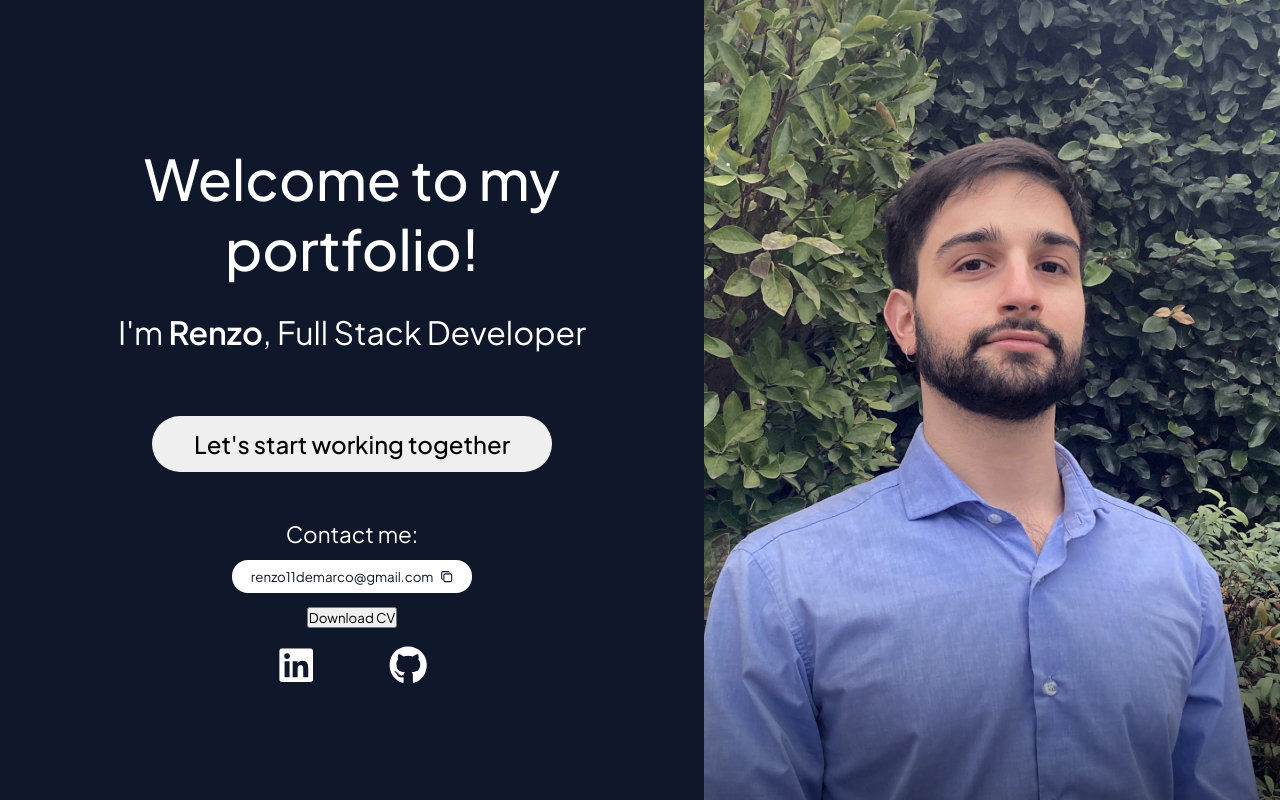
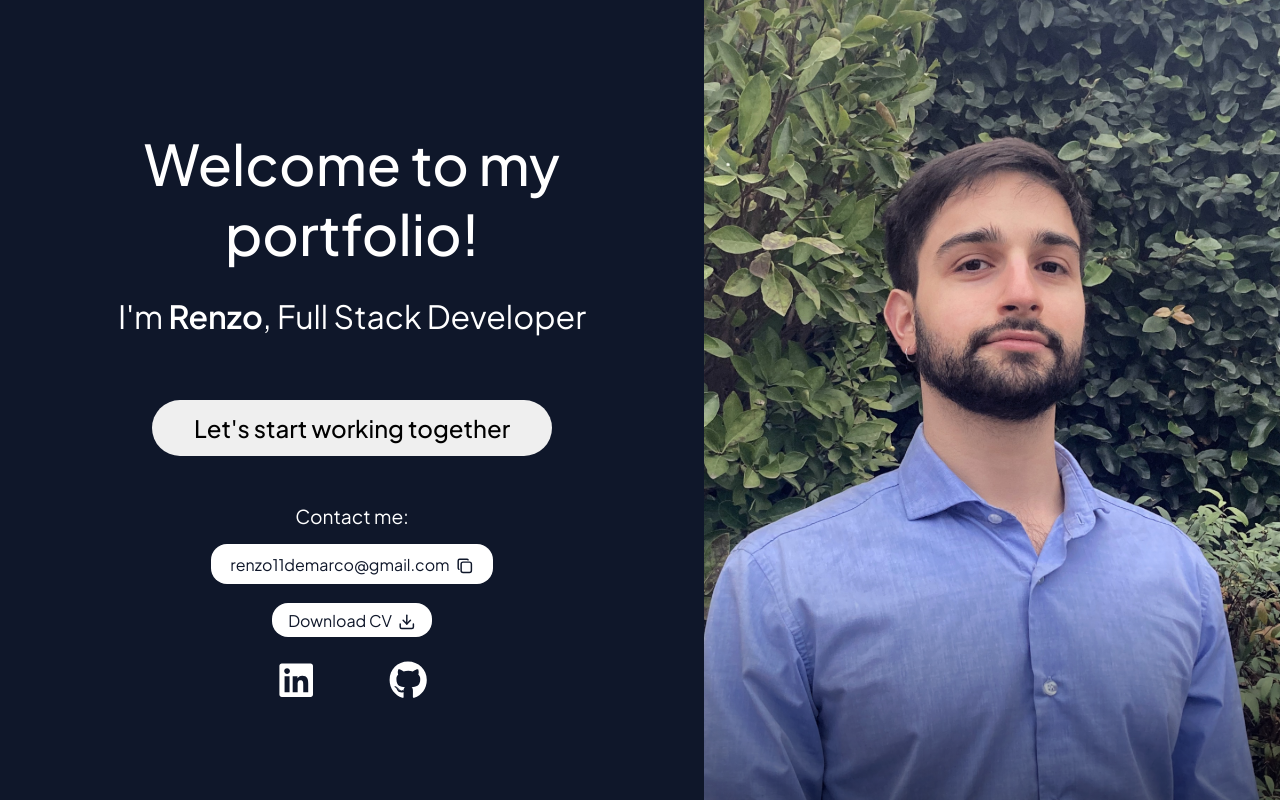
Before and after one commit to renzodemarco/portfolio, a React (Vite) app: page / in a window 1280 px wide. Built offline with nearby package versions, Linux system fonts and the light colour scheme.

Commit message:
edit home buttons

```diff
--- a/src/components/ButtonLink/ButtonLink.css
+++ b/src/components/ButtonLink/ButtonLink.css
@@ -17,3 +17,8 @@
   height: 80%;
   color: #fff
 }
+
+.button-link:hover {
+  transform: scale(1.05);
+  transition: .3s;
+}
--- /dev/null
+++ b/src/components/DownloadCv/DownloadCv.css
@@ -0,0 +1,21 @@
+.cv-button {
+  display: flex;
+  flex-direction: row;
+  align-items: flex-end;
+  gap: 0.4rem;
+  width: 100%;
+  height: 100%;
+  border: none;
+  background-color: transparent;
+}
+
+.cv-button:hover {
+  cursor: pointer;
+  font-weight: 600;
+  transition: .3s;
+}
+
+.cv-icon {
+  color: #0f172a;
+  font-size: 1.1rem;
+}
--- a/src/components/DownloadCvButton/DownloadCvButton.jsx
+++ b/src/components/DownloadCv/DownloadCv.jsx
@@ -1,6 +1,7 @@
-import React from 'react';
+import './DownloadCv.css'
+import { FiDownload } from "react-icons/fi";
 
-const DownloadCvButton = () => {
+const DownloadCv = () => {
 
   const handleDownload = () => {
     const link = document.createElement('a');
@@ -10,10 +11,11 @@ const DownloadCvButton = () => {
   };
 
   return (
-    <button onClick={handleDownload}>
-      Download CV
+    <button onClick={handleDownload} className='cv-button'>
+      <p>Download CV</p>
+      <FiDownload className='cv-icon' />
     </button>
   );
 };
 
-export default DownloadCvButton;
+export default DownloadCv;
--- a/src/components/HomeContact/HomeContact.css
+++ b/src/components/HomeContact/HomeContact.css
@@ -8,65 +8,25 @@
 .home-contact-list {
   display: flex;
   flex-direction: column;
-  gap: 0.8rem;
+  align-items: center;
+  gap: 1.2rem;
 }
 
 .home-contact h3 {
-  font-size: 1.4rem;
-  margin-bottom: 0.8rem;
+  font-size: 1.2rem;
+  margin-bottom: 1rem;
 }
 
-.home-contact-mail {
+.home-contact-button {
   gap: 0.2rem;
-  padding: .3rem 1rem;
+  padding: .4rem 1rem;
   background-color: #fff;
   border-radius: 1rem;
 }
 
-.home-contact-mail p {
+.home-contact-button p {
   color: #0f172a;
-}
-
-.copy-button-container {
-  background-color: transparent;
-  border: none;
-  padding: 0.2rem;
-}
-
-.copy-button-container:hover {
-  cursor: pointer;
-}
-
-.copy-button-container::after {
-  content: 'Click to copy';
-  position: absolute;
-  transform: translate(-50%, 50%);
-  background: rgba(0, 0, 0, 0.8);
-  color: white;
-  padding: .4rem .7rem;
-  border-radius: .4rem;
-  opacity: 0;
-  transition: opacity 0.3s ease;
-  pointer-events: none;
-}
-
-.copy-button {
-  display: flex;
-  flex-direction: row;
-  align-items: center;
-  gap: .4rem;
-  width: 100%;
-  height: 100%;
-}
-
-.copy-button-container:hover::after {
-  opacity: 1;
-}
-
-.copy-icon {
-  color: #0f172a;
-  height: 100%;
-  width: 100%;
+  font-size: 1rem;
 }
 
 .home-contact-social {
--- a/src/components/HomeContact/HomeContact.jsx
+++ b/src/components/HomeContact/HomeContact.jsx
@@ -1,8 +1,7 @@
 import './HomeContact.css'
 import ButtonLink from '../ButtonLink/ButtonLink'
-import { CopyToClipboard } from 'react-copy-to-clipboard';
-import { TbCopy } from "react-icons/tb";
-import DownloadCvButton from '../DownloadCvButton/DownloadCvButton';
+import DownloadCv from '../DownloadCv/DownloadCv';
+import MailButton from '../MailButton/MailButton';
 
 const HomeContact = () => {
 
@@ -10,18 +9,11 @@ const HomeContact = () => {
     <div className='home-contact'>
       <h3>Contact me:</h3>
       <div className='home-contact-list'>
-        <div className='home-contact-mail'>
-          <button className='copy-button-container' onClick={() => alert('email copied')}>
-            <CopyToClipboard text='renzo11demarco@gmail.com'>
-              <div className='copy-button'>
-                <p>renzo11demarco@gmail.com</p>
-                <TbCopy className='copy-icon' />
-              </div>
-            </CopyToClipboard>
-          </button>
+        <div className='home-contact-button'>
+          <MailButton />
         </div>
-        <div className='home-contact-cv'>
-          <DownloadCvButton/>
+        <div className='home-contact-button'>
+          <DownloadCv/>
         </div>
         <div className='home-contact-social'>
           <ButtonLink name='linkedin' link='https://linkedin.com/in/renzo-demarco' />
--- /dev/null
+++ b/src/components/MailButton/MailButton.css
@@ -0,0 +1,42 @@
+.copy-button-container {
+  background-color: transparent;
+  border: none;
+  padding: 0.2rem;
+}
+
+.copy-button-container:hover {
+  cursor: pointer;
+  font-weight: 500;
+  transition: .3s;
+}
+
+.copy-button-container::after {
+  content: 'Click to copy';
+  position: absolute;
+  transform: translate(140%, -80%);
+  background: rgba(0, 0, 0, 0.2);
+  color: rgba(255, 255, 255, 0.6);
+  padding: .4rem .7rem;
+  border-radius: .4rem;
+  opacity: 0;
+  transition: opacity 0.3s ease;
+  pointer-events: none;
+}
+
+.copy-button {
+  display: flex;
+  flex-direction: row;
+  align-items: flex-end;
+  gap: .4rem;
+  width: 100%;
+  height: 100%;
+}
+
+.copy-button-container:hover::after {
+  opacity: 1;
+}
+
+.copy-icon {
+  color: #0f172a;
+  font-size: 1.1rem;
+}
--- /dev/null
+++ b/src/components/MailButton/MailButton.jsx
@@ -0,0 +1,18 @@
+import { CopyToClipboard } from 'react-copy-to-clipboard';
+import { TbCopy } from "react-icons/tb";
+import './MailButton.css'
+
+const MailButton = () => {
+  return (
+    <button className='copy-button-container' onClick={() => alert('email copied')}>
+      <CopyToClipboard text='renzo11demarco@gmail.com'>
+        <div className='copy-button'>
+          <p>renzo11demarco@gmail.com</p>
+          <TbCopy className='copy-icon' />
+        </div>
+      </CopyToClipboard>
+    </button>
+  )
+}
+
+export default MailButton
```
